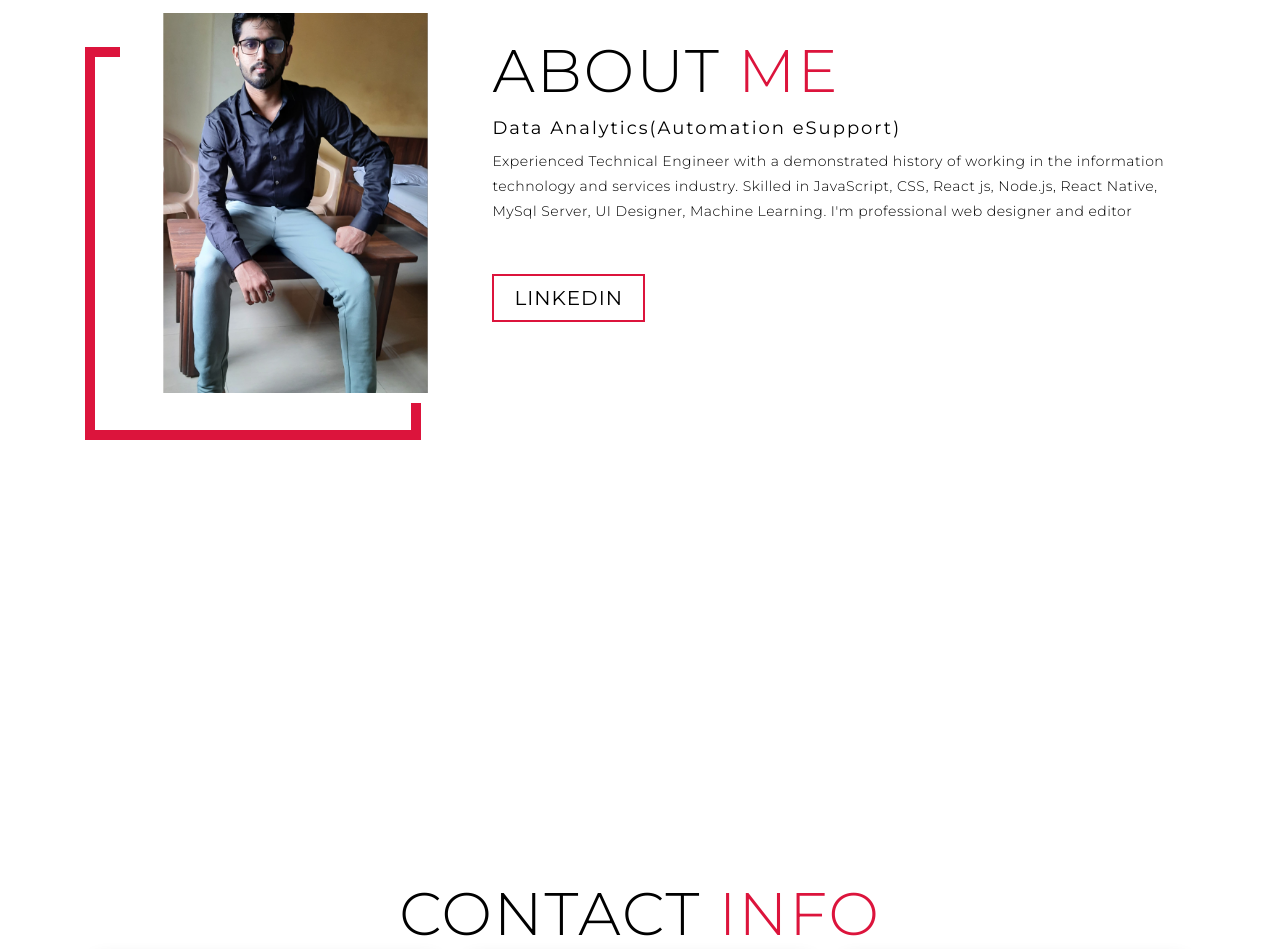
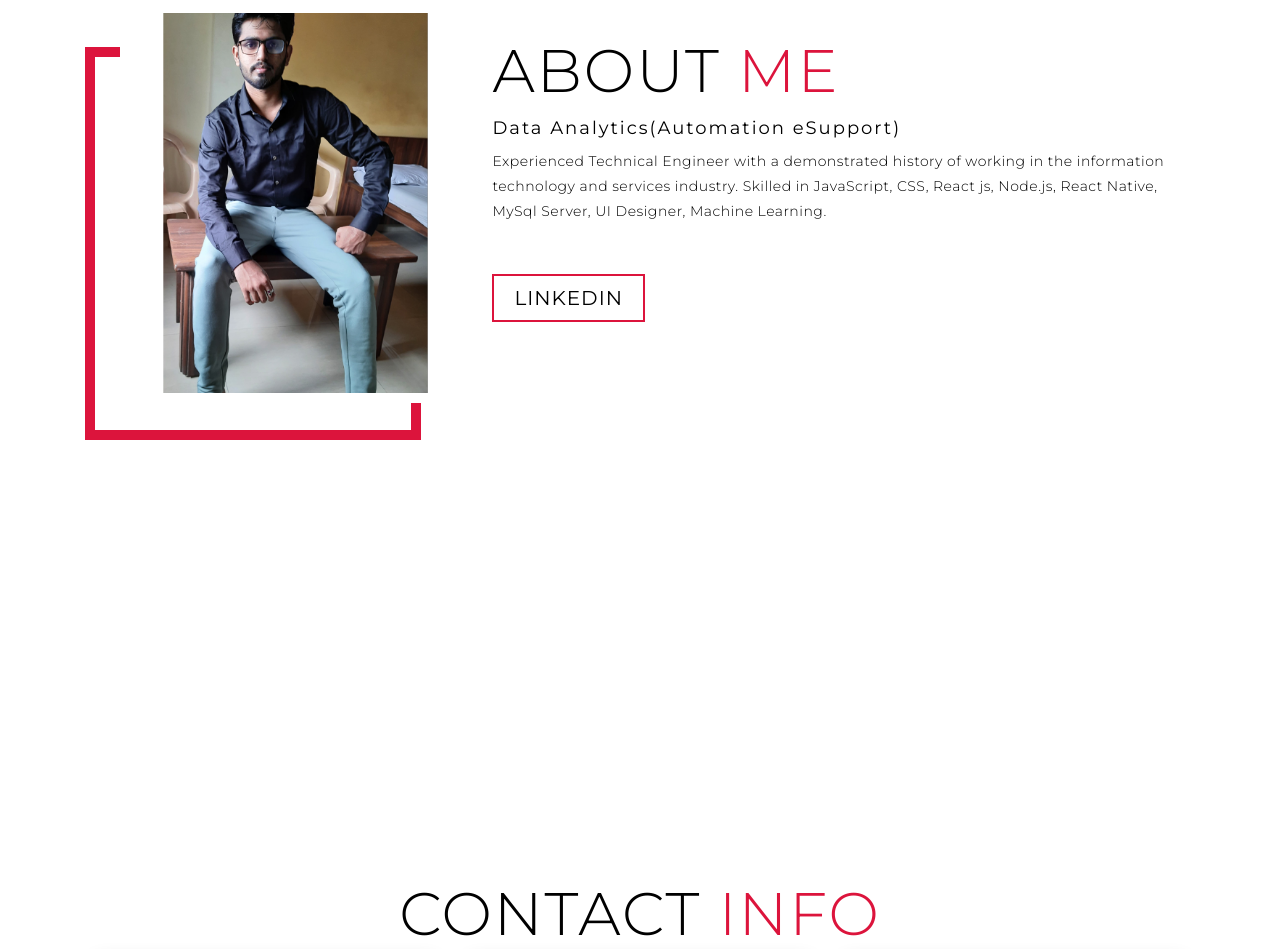
Before and after one commit to Kaushik301/KaushikWebBlog, a plain HTML site: page index.html in a window 1280 px wide. Shown: the part 3889-4838 px from the top of the page. Drawn offline with Linux system fonts and the light colour scheme.

Commit message:
Update index.html

```diff
--- a/index.html
+++ b/index.html
@@ -160,7 +160,7 @@
         <h1 class="section-title">About <span>me</span></h1>
         <h2>Data Analytics(Automation eSupport)</h2>
         <p>Experienced Technical Engineer with a demonstrated history of working in the information technology and services industry.
-           Skilled in JavaScript, CSS, React js, Node.js, React Native, MySql Server, UI Designer, Machine Learning. I'm professional web designer and editor </p>
+           Skilled in JavaScript, CSS, React js, Node.js, React Native, MySql Server, UI Designer, Machine Learning.</p>
         <a href="https://in.linkedin.com/in/kaushik-vinchurkar-1282101ba" class="cta">LinkedIn</a>
       </div>
     </div>
```
